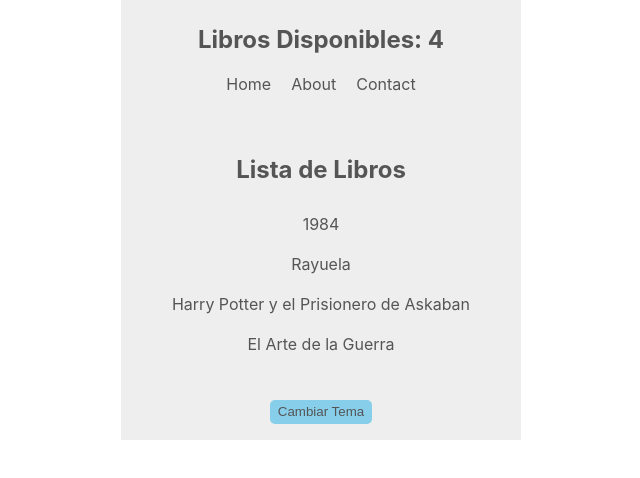
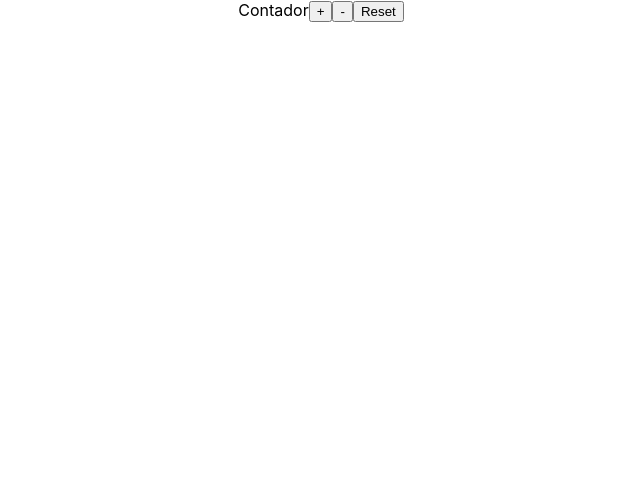
Before and after one commit to Academia-Numen/0222-react-clases, a JavaScript app: page / in a window 1280 px wide. Shown: the top 478 px of the page, without its empty margins (319-959 px from the left). Built offline with nearby package versions, Linux system fonts and the light colour scheme; the HTML template or start-up script is replaced by a standard one.

Commit message:
clase 6: componente contador para ver useReducer próxima clase

```diff
--- a/src/App.js
+++ b/src/App.js
@@ -1,15 +1,17 @@
 import { AppContainer } from './App.styled';
-import BooksList from './components/BooksList';
-import Navbar from './components/Navbar';
-import ThemeToggle from './components/ThemeToggle';
-import BooksContextProvider from './contexts/BooksContext';
-import ThemeContextProvider from './contexts/ThemeContext';
+import Counter from './components/Counter';
+// import BooksList from './components/BooksList';
+// import Navbar from './components/Navbar';
+// import ThemeToggle from './components/ThemeToggle';
+// import BooksContextProvider from './contexts/BooksContext';
+// import ThemeContextProvider from './contexts/ThemeContext';
 
 function App() {
 
   return (
     <AppContainer>
-      <ThemeContextProvider>
+      <Counter />
+      {/* <ThemeContextProvider>
         <BooksContextProvider>
 
           <Navbar />
@@ -20,7 +22,7 @@ function App() {
 
         <ThemeToggle />
 
-      </ThemeContextProvider>
+      </ThemeContextProvider> */}
     </AppContainer>
   );
 }
--- a/src/components/Counter/index.js
+++ b/src/components/Counter/index.js
@@ -1,5 +1,12 @@
 
 export default function Counter() {
 
-
+    return(
+        <div>
+            <span>Contador</span>
+            <button>+</button>
+            <button>-</button>
+            <button>Reset</button>
+        </div>
+    )
 }
```
